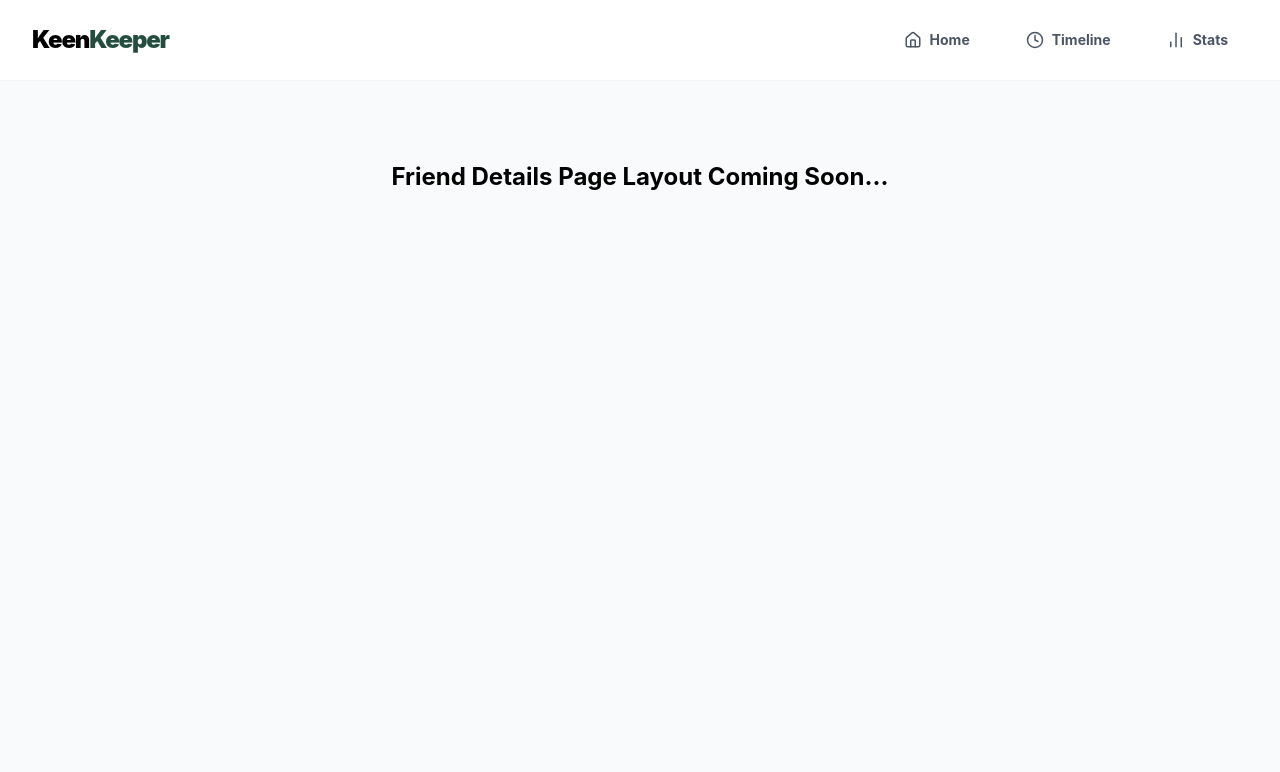
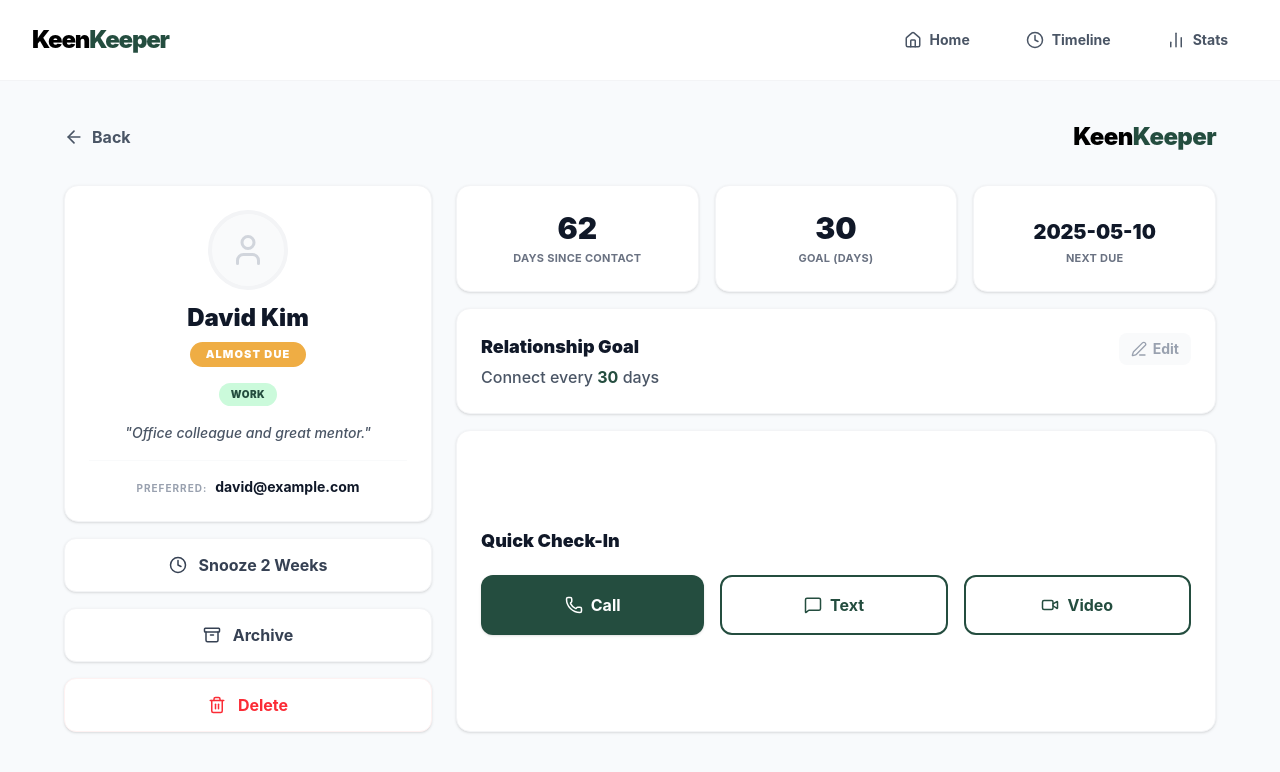
Before and after one commit to saifulislamimran/SII-B13-A7, a Vue app: page /friend/1 in a window 1280 px wide. Shown: the top 772 px of the page. Built offline with nearby package versions, Linux system fonts and the light colour scheme.

Commit message:
feat: completed friend details page layout with perfect grid alignment and functional secondary actions

```diff
--- a/src/App.jsx
+++ b/src/App.jsx
@@ -3,6 +3,9 @@ import { BrowserRouter as Router, Routes, Route } from 'react-router-dom';
 import Navbar from './components/Navbar';
 import Header from './components/Header';
 import FriendsSection from './components/FriendsSection';
+import FriendDetails from './components/FriendDetails'; // Import here
+import { ToastContainer } from 'react-toastify'; // For Requirement 10.3
+import 'react-toastify/dist/ReactToastify.css';
 import './style.css';
 
 const Home = () => (
@@ -12,9 +15,6 @@ const Home = () => (
   </>
 );
 
-// Placeholder for Friend Details Page (Section 5)
-const FriendDetails = () => <div className="p-20 text-center text-2xl font-bold">Friend Details Page Layout Coming Soon...</div>;
-
 function App() {
   return (
     <Router>
@@ -23,12 +23,16 @@ function App() {
         <main>
           <Routes>
             <Route path="/" element={<Home />} />
+            {/* 5. Friend Details Page Layout Route */}
             <Route path="/friend/:id" element={<FriendDetails />} />
             <Route path="/timeline" element={<div className="p-20 text-center">Timeline</div>} />
             <Route path="/stats" element={<div className="p-20 text-center">Stats</div>} />
             <Route path="*" element={<div className="p-20 text-center text-red-500 font-bold text-3xl">404 - Not Found</div>} />
           </Routes>
         </main>
+
+        {/* Requirement 10.3: Container for Toast */}
+        <ToastContainer position="bottom-right" autoClose={3000} />
       </div>
     </Router>
   );
--- /dev/null
+++ b/src/components/FriendDetails.jsx
@@ -0,0 +1,189 @@
+import React, { useState, useEffect } from 'react';
+import { useParams, useNavigate } from 'react-router-dom';
+import { ArrowLeft, Phone, MessageSquare, Video, Edit3, User, Clock, Archive, Trash2 } from 'lucide-react';
+import { toast } from 'react-toastify';
+
+const FriendDetails = () => {
+  const { id } = useParams();
+  const navigate = useNavigate();
+  const [friend, setFriend] = useState(null);
+  const [loading, setLoading] = useState(true);
+
+  useEffect(() => {
+    fetch('/friends.json')
+      .then((res) => res.json())
+      .then((data) => {
+        const foundFriend = data.find((f) => f.id === parseInt(id));
+        setFriend(foundFriend);
+        setLoading(false);
+      })
+      .catch((err) => console.error(err));
+  }, [id]);
+
+  const handleCheckIn = (type) => {
+    toast.success(`${type} initiated with ${friend.name} 🚀`);
+  };
+
+  const handleSecondaryAction = (action) => {
+    if (action === 'Snooze') {
+      toast.info(`⏰ Snoozed ${friend.name} for 2 weeks!`);
+    } else if (action === 'Archive') {
+      toast.warn(`📦 ${friend.name} has been archived.`);
+      setTimeout(() => navigate('/'), 1500);
+    } else if (action === 'Delete') {
+      toast.error(`🗑️ ${friend.name} has been deleted.`);
+      setTimeout(() => navigate('/'), 1500);
+    }
+  };
+
+  const getStatusStyle = (status) => {
+    switch (status.toLowerCase()) {
+      case 'almost due': return 'bg-[#efad44] text-white';
+      case 'overdue': return 'bg-[#ef4444] text-white';
+      case 'on-track': return 'bg-[#244d3f] text-white';
+      default: return 'bg-gray-400 text-white';
+    }
+  };
+
+  if (loading) return <div className="p-20 text-center font-bold text-[#244d3f] text-xl">Loading profile...</div>;
+  if (!friend) return <div className="p-20 text-center text-red-500 font-bold text-xl">Friend details not found.</div>;
+
+  return (
+    <div className="min-h-screen bg-[#f8fafc] py-10 px-4 sm:px-6 lg:px-8">
+      <div className="max-w-6xl mx-auto">
+
+        {/* Navigation Header */}
+        <div className="flex justify-between items-center mb-8">
+          <button
+            onClick={() => navigate('/')}
+            className="flex items-center gap-2 text-gray-600 hover:text-[#244d3f] font-bold transition-colors"
+          >
+            <ArrowLeft size={20} /> Back
+          </button>
+          <div className="text-2xl font-black tracking-tight">
+            <span className="text-black">Keen</span><span className="text-[#244d3f]">Keeper</span>
+          </div>
+        </div>
+
+        {/* =========================================
+          🎯 MASTER GRID IN THE GRID 🎯
+          items-stretch: Ensure both columns are exactly the same height.
+          =========================================
+        */}
+        <div className="grid grid-cols-1 lg:grid-cols-12 gap-6 items-stretch">
+
+          {/* ================= LEFT COLUMN (4 Cols) ================= */}
+          <div className="lg:col-span-4 flex flex-col gap-4 h-full">
+
+            {/*Name Card */}
+            <div className="bg-white rounded-[14px] shadow-sm border border-gray-100 p-6 flex flex-col items-center text-center flex-1">
+
+              {/* Picture (Smaller) */}
+              <div className="w-20 h-20 bg-gray-50 rounded-full flex items-center justify-center border-4 border-gray-100 mb-3">
+                <User size={36} className="text-gray-300" />
+              </div>
+
+              {/* Name & Status */}
+              <h1 className="text-2xl font-black text-gray-900 mb-2">{friend.name}</h1>
+              <span className={`px-4 py-1 rounded-full text-[11px] font-black uppercase tracking-widest mb-4 ${getStatusStyle(friend.status)}`}>
+                {friend.status}
+              </span>
+
+              {/* Tags */}
+              <div className="flex flex-wrap justify-center gap-2 mb-4">
+                {friend.tags.map((tag, i) => (
+                  <span key={i} className="bg-[#cbfadb] text-[#244d3f] px-3 py-1 rounded-full text-[10px] font-black uppercase tracking-wider">
+                    {tag}
+                  </span>
+                ))}
+              </div>
+
+              {/* Bio (Note) */}
+              <p className="text-gray-600 text-sm font-medium italic leading-relaxed mb-4">
+                "{friend.bio}"
+              </p>
+
+              {/* Email (Pushed to bottom of the card) */}
+              <p className="text-gray-900 font-bold text-sm w-full pt-4 mt-auto border-t border-gray-50">
+                <span className="text-gray-400 uppercase tracking-widest text-[10px] mr-2">Preferred:</span>
+                {friend.email}
+              </p>
+            </div>
+
+            {/* Compact padding*/}
+            <button onClick={() => handleSecondaryAction('Snooze')} className="bg-white rounded-xl shadow-sm border border-gray-100 p-3.5 flex items-center justify-center gap-3 font-bold text-gray-700 hover:bg-gray-50 transition-colors">
+              <Clock size={18} /> Snooze 2 Weeks
+            </button>
+            <button onClick={() => handleSecondaryAction('Archive')} className="bg-white rounded-xl shadow-sm border border-gray-100 p-3.5 flex items-center justify-center gap-3 font-bold text-gray-700 hover:bg-gray-50 transition-colors">
+              <Archive size={18} /> Archive
+            </button>
+            <button onClick={() => handleSecondaryAction('Delete')} className="bg-white rounded-xl shadow-sm border border-red-50 p-3.5 flex items-center justify-center gap-3 font-bold text-red-500 hover:bg-red-50 transition-colors">
+              <Trash2 size={18} /> Delete
+            </button>
+
+          </div>
+
+          {/* ================= RIGHT COLUMN (8 Cols) ================= */}
+          <div className="lg:col-span-8 flex flex-col gap-4 h-full">
+
+            {/* Top 3 Stat Cards */}
+            <div className="grid grid-cols-1 sm:grid-cols-3 gap-4">
+              <div className="bg-white rounded-[14px] p-6 shadow-sm border border-gray-100 flex flex-col items-center justify-center text-center">
+                <span className="text-3xl font-black text-gray-900 mb-1">{friend.days_since_contact}</span>
+                <span className="text-[11px] font-bold text-gray-500 uppercase tracking-wide">Days Since Contact</span>
+              </div>
+              <div className="bg-white rounded-[14px] p-6 shadow-sm border border-gray-100 flex flex-col items-center justify-center text-center">
+                <span className="text-3xl font-black text-gray-900 mb-1">{friend.goal}</span>
+                <span className="text-[11px] font-bold text-gray-500 uppercase tracking-wide">Goal (Days)</span>
+              </div>
+              <div className="bg-white rounded-[14px] p-6 shadow-sm border border-gray-100 flex flex-col items-center justify-center text-center">
+                <span className="text-xl font-black text-gray-900 mb-1 mt-2">{friend.next_due_date}</span>
+                <span className="text-[11px] font-bold text-gray-500 uppercase tracking-wide">Next Due</span>
+              </div>
+            </div>
+
+            {/* Relationship Goal Card */}
+            <div className="bg-white rounded-[14px] shadow-sm border border-gray-100 p-6 relative">
+              <button className="absolute top-6 right-6 text-gray-400 hover:text-[#244d3f] transition-colors flex items-center gap-1.5 font-bold text-sm bg-gray-50 px-3 py-1.5 rounded-lg">
+                <Edit3 size={16} /> Edit
+              </button>
+              <h3 className="text-lg font-black text-gray-900 mb-1">Relationship Goal</h3>
+              <p className="text-gray-600 font-medium">Connect every <span className="font-bold text-[#244d3f]">{friend.goal}</span> days</p>
+            </div>
+
+            {/* Quick Check-In Card */}
+            <div className="bg-white rounded-[14px] shadow-sm border border-gray-100 p-6 flex flex-col justify-center flex-1">
+              <h3 className="text-lg font-black text-gray-900 mb-5">Quick Check-In</h3>
+
+              {/* Call, Text, Video */}
+              <div className="flex flex-col sm:flex-row gap-4">
+                <button
+                  onClick={() => handleCheckIn('Call')}
+                  className="flex-1 flex items-center justify-center gap-2 bg-[#244d3f] text-white py-4 rounded-xl font-bold hover:opacity-90 transition-all shadow-sm active:scale-95"
+                >
+                  <Phone size={18} /> Call
+                </button>
+                <button
+                  onClick={() => handleCheckIn('Text')}
+                  className="flex-1 flex items-center justify-center gap-2 bg-white border-2 border-[#244d3f] text-[#244d3f] py-4 rounded-xl font-bold hover:bg-gray-50 transition-all active:scale-95"
+                >
+                  <MessageSquare size={18} /> Text
+                </button>
+                <button
+                  onClick={() => handleCheckIn('Video')}
+                  className="flex-1 flex items-center justify-center gap-2 bg-white border-2 border-[#244d3f] text-[#244d3f] py-4 rounded-xl font-bold hover:bg-gray-50 transition-all active:scale-95"
+                >
+                  <Video size={18} /> Video
+                </button>
+              </div>
+            </div>
+
+          </div>
+
+        </div>
+      </div>
+    </div>
+  );
+};
+
+export default FriendDetails;
```
